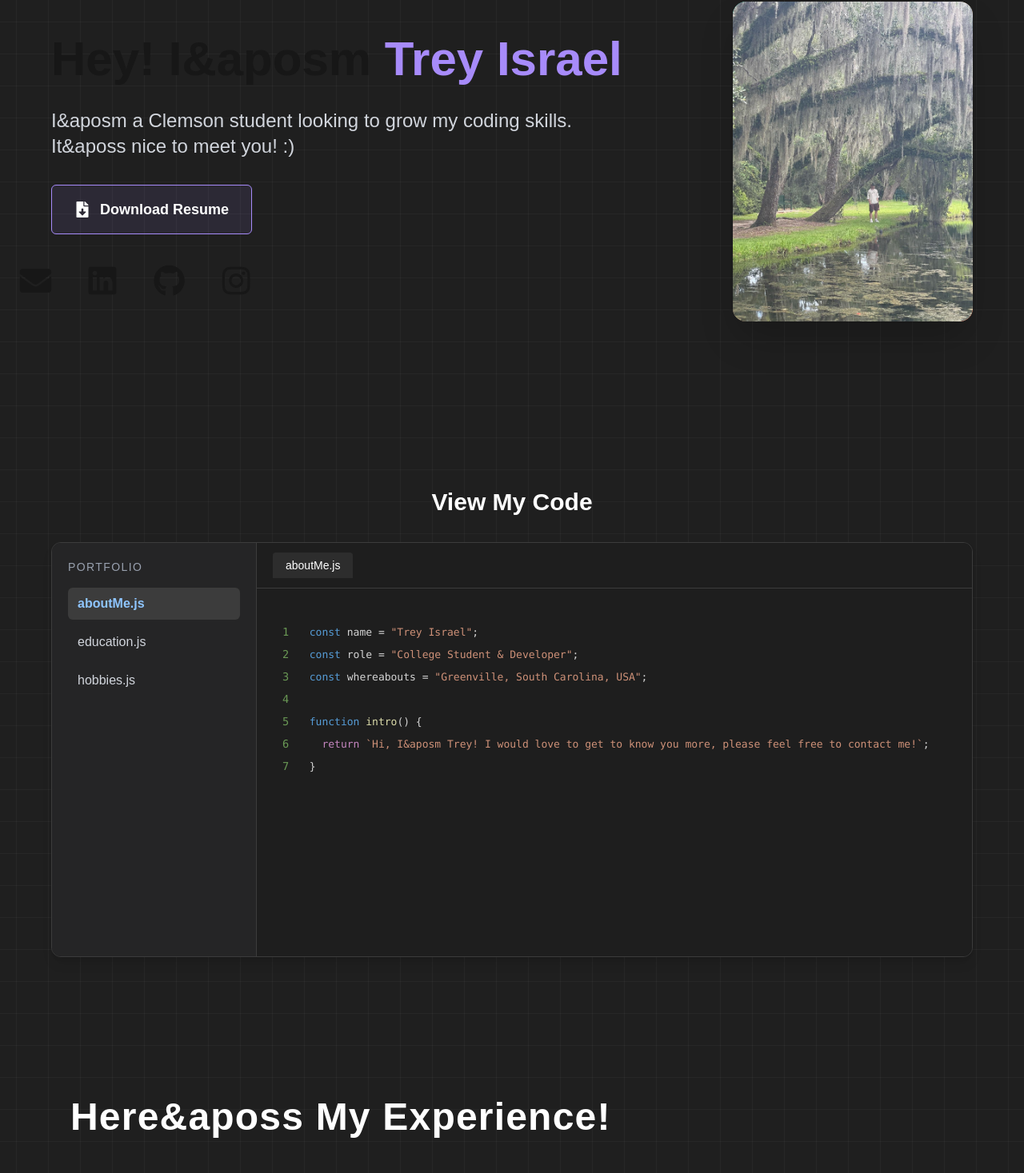
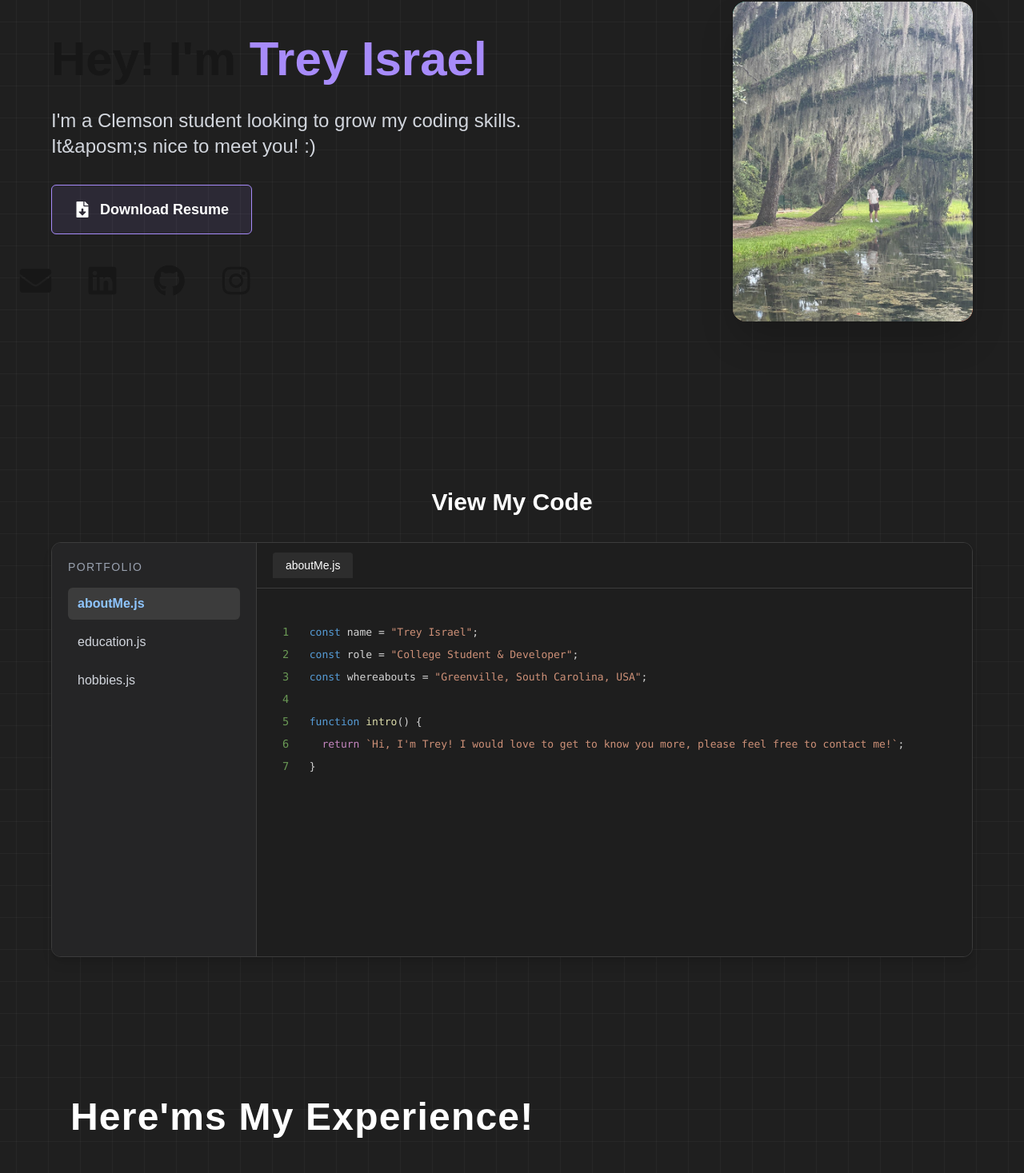
Before and after one commit to treyisrael7/portfolio, a Next.js app: page / in a window 1280 px wide. Shown: the part 175-1642 px from the top of the page at 80% size. Built offline with nearby package versions, Linux system fonts and the light colour scheme.

Commit message:
apostrophe

```diff
--- a/components/CodeViewer.js
+++ b/components/CodeViewer.js
@@ -11,7 +11,7 @@ const role = "College Student & Developer";
 const whereabouts = "Greenville, South Carolina, USA";
 
 function intro() {
-  return \`Hi, I&aposm Trey! I would love to get to know you more, please feel free to contact me!\`;
+  return \`Hi, I'm Trey! I would love to get to know you more, please feel free to contact me!\`;
 }`,
 
   "education.js": `const education = [
--- a/components/ExperienceCarousel.js
+++ b/components/ExperienceCarousel.js
@@ -68,7 +68,7 @@ export default function ExperienceCarousel() {
         className="mb-12"
       >
         <h2 className="text-4xl sm:text-5xl font-bold text-left tracking-wide mb-2">
-          Here&aposs My Experience!
+          Here&apos;ms My Experience!
         </h2>
       </motion.div>
 
--- a/components/HeroSection.js
+++ b/components/HeroSection.js
@@ -17,11 +17,11 @@ export default function HeroSection() {
           className="text-center md:text-left flex-1"
         >
           <h1 className="text-5xl md:text-6xl font-bold mb-6 leading-tight">
-            Hey! I&aposm <span className="text-[#a78bfa]">Trey Israel</span>
+            Hey! I&apos;m <span className="text-[#a78bfa]">Trey Israel</span>
           </h1>
 
           <p className="text-xl md:text-2xl text-gray-300 mb-8 max-w-2xl">
-            I&aposm a Clemson student looking to grow my coding skills. It&aposs nice to meet you! :)
+            I&apos;m a Clemson student looking to grow my coding skills. It&aposm;s nice to meet you! :)
           </p>
 
           <a
```
